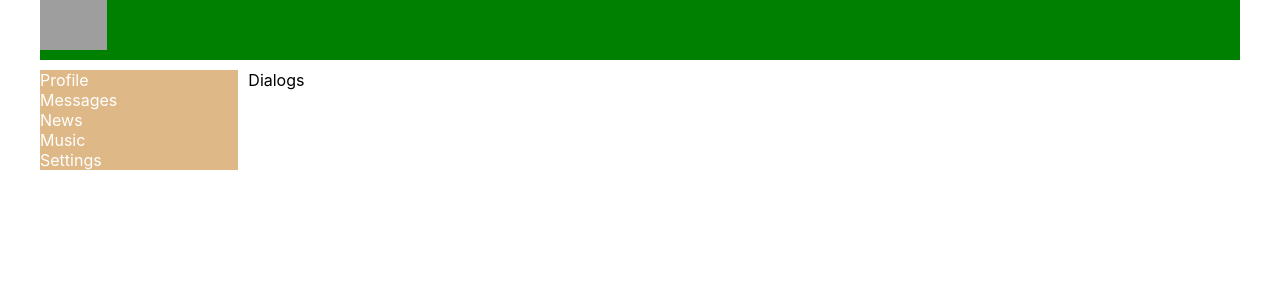
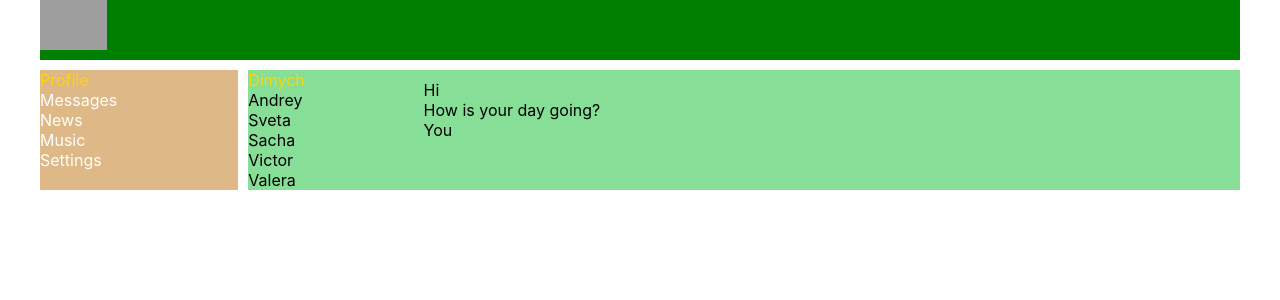
Before and after one commit to evgenypihnastyi/react-project, a React (Vite) app: page /dialogs in a window 1280 px wide. Shown: the top 300 px of the page. Built offline with nearby package versions, Linux system fonts and the light colour scheme; grey boxes are pictures that could not be loaded; the HTML template or start-up script is replaced by a standard one.

Commit message:
Task-021 Added the dialogs page

```diff
--- a/src/components/Dialogs/Dialogs.jsx
+++ b/src/components/Dialogs/Dialogs.jsx
@@ -1,10 +1,34 @@
-import d from './Dialogs.module.css'
+import s from './Dialogs.module.css'
 
 const Dialogs = (props) => {
     return (
-        <div>
-            Dialogs
-        </div>
+        <div className={s.dialogs}>
+            <div className={s.dialogsitems}>
+                <div className={s.dialog + " " + s.active}>
+                    Dimych
+                </div>
+                <div className={s.dialog}>
+                    Andrey
+                </div>
+                <div className={s.dialog}>
+                    Sveta
+                </div>
+                <div className={s.dialog}>
+                    Sacha
+                </div>
+                <div className={s.dialog}>
+                    Victor
+                </div>
+                <div className={s.dialog}>
+                    Valera
+                </div>
+            </div>
+            <div className={s.messages}>
+                <div className={s.message}>Hi</div>
+                <div className={s.message}>How is your day going?</div>
+                <div className={s.message}>You</div>
+            </div>
+        </div >
     )
 }
 
--- a/src/components/Dialogs/Dialogs.module.css
+++ b/src/components/Dialogs/Dialogs.module.css
@@ -0,0 +1,18 @@
+.dialogs {
+    display: grid;
+    grid-template-columns: 2fr 10fr;
+    background-color: rgb(135, 222, 151);
+}
+
+.dialogsitems .dialogs {
+    padding: 10px;
+}
+
+.dialogsitems .active {
+    color: gold;
+}
+.messages {
+    padding: 10px;
+}
+
+.messages .messages {}
--- a/src/components/Navbar/Navbar.jsx
+++ b/src/components/Navbar/Navbar.jsx
@@ -3,8 +3,8 @@ import s from './Navbar.module.css';
 
 const Navbar = () => {
     return <nav className={s.nav}>
-        <div className={s.item}>
-          <NavLink to="/profile" activeClassName={s.activeLink}>Profile</NavLink>
+        <div className={`${s.item} ${s.active}`}>
+          <NavLink to="/profile" className={s.active}>Profile</NavLink>
         </div>
         <div className={`${s.item} ${s.active}`}>
           <NavLink to="/dialogs">Messages</NavLink>
--- a/src/components/Navbar/Navbar.module.css
+++ b/src/components/Navbar/Navbar.module.css
@@ -9,6 +9,6 @@
   text-decoration:none ;
 }
 
-.item a.activeLink{
+.item a.active{
   color: gold;
 }
```
